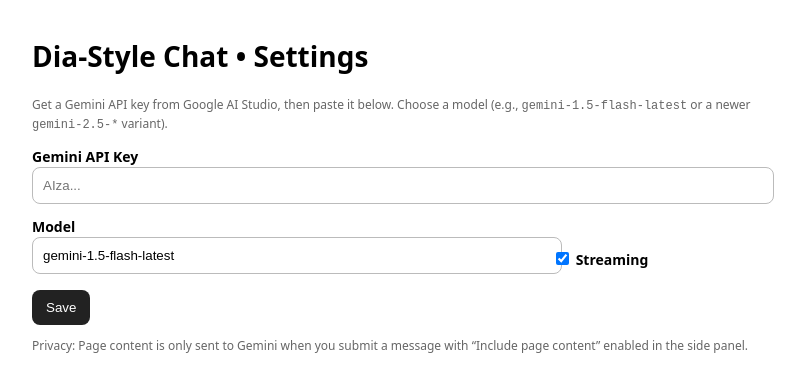
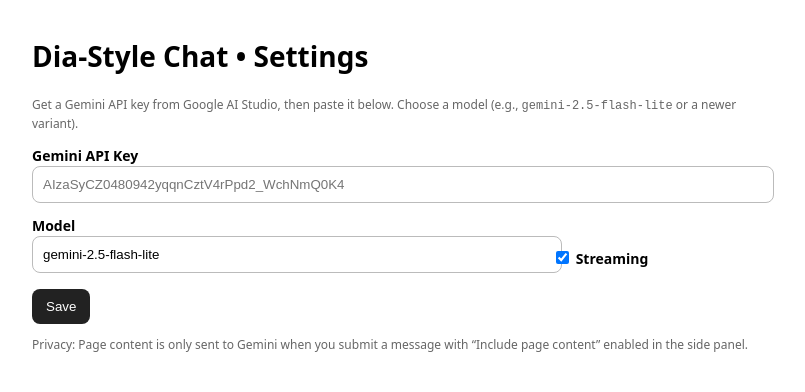
Before and after one commit to abhinavm24/dia-style-chat, a browser extension: page options.html in a window 1280 px wide. Shown: the whole page, without its empty margins (248-1053 px from the left). Drawn offline with Linux system fonts and the light colour scheme.

Commit message:
use latest model

```diff
--- a/background.js
+++ b/background.js
@@ -1,6 +1,6 @@
 // background.js (MV3 service worker)
 
-const DEFAULT_MODEL = "gemini-1.5-flash-latest"; // Works widely; change in options if desired.
+const DEFAULT_MODEL = "gemini-2.5-flash-lite"; // Slim for lower latency, change in options if desired.
 
 chrome.action.onClicked.addListener(async (tab) => {
   try {
--- a/options.html
+++ b/options.html
@@ -17,13 +17,13 @@
     <h1>Dia-Style Chat • Settings</h1>
     <p class="muted">
       Get a Gemini API key from Google AI Studio, then paste it below. Choose a model (e.g.,
-      <code>gemini-1.5-flash-latest</code> or a newer <code>gemini-2.5-*</code> variant).
+      <code>gemini-2.5-flash-lite</code> or a newer variant).
     </p>
     <label>Gemini API Key</label>
-    <input id="apiKey" type="password" placeholder="AIza..." />
+    <input id="apiKey" type="password" placeholder="AIzaSyCZ0480942yqqnCztV4rPpd2_WchNmQ0K4" />
     <label>Model</label>
     <div class="row">
-      <input id="model" type="text" value="gemini-1.5-flash-latest" />
+      <input id="model" type="text" value="gemini-2.5-flash-lite" />
       <label><input id="stream" type="checkbox" checked /> Streaming</label>
     </div>
     <button id="save">Save</button>
--- a/options.js
+++ b/options.js
@@ -7,7 +7,7 @@
 async function load() {
   const { geminiApiKey, geminiModel, enableStreaming } = await chrome.storage.sync.get({
     geminiApiKey: "",
-    geminiModel: "gemini-1.5-flash-latest",
+    geminiModel: "gemini-2.5-flash-lite",
     enableStreaming: true
   });
   apiKeyEl.value = geminiApiKey;
```
